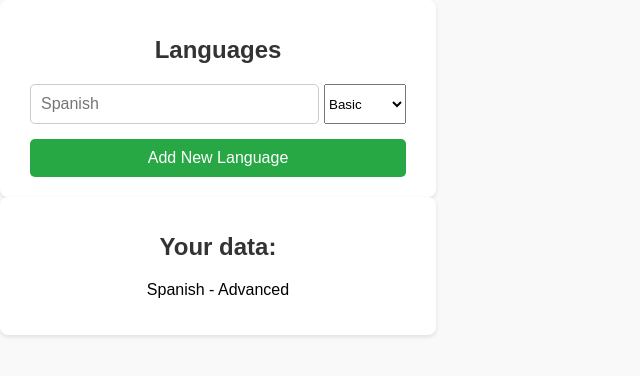
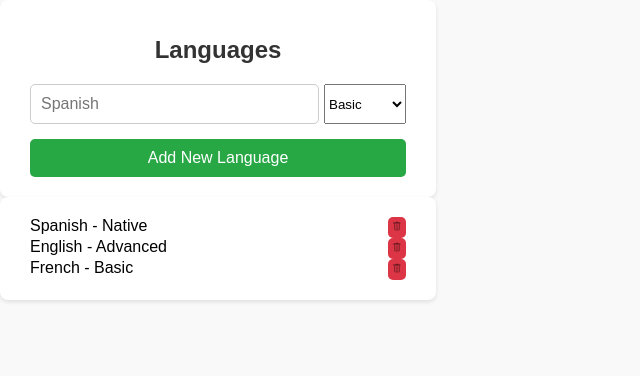
Before and after one commit to ArtSN7/CV-Generator, a React (Vite) app: page / in a window 1280 px wide. Shown: the top 376 px of the page, without its empty margins (0-640 px from the left). Built offline with nearby package versions, Linux system fonts and the light colour scheme.

Commit message:
adding list of languages

```diff
--- a/src/components/languages.jsx
+++ b/src/components/languages.jsx
@@ -1,6 +1,32 @@
 import '../styles/languages.css';
+import deleteIcon from '../data/delete.svg';
+import React, { useState } from 'react';
+
+const lang_list = [
+    {id:crypto.randomUUID(), language: "Spanish", level: "Native"},
+    {id:crypto.randomUUID(), language: "English", level: "Advanced"},
+    {id:crypto.randomUUID(), language: "French", level: "Basic"}
+];
+
+function handleDeleteLanguage(id) {
+    setLanguages(languages.filter(lang => lang.id !== id));
+}
+
+function handleAddLanguage() {
+    if (newLanguage && newLevel) {
+        const newLang = { id: crypto.randomUUID(), language: newLanguage, level: newLevel };
+        setLanguages([...languages, newLang]);
+        setNewLanguage('');
+        setNewLevel('');
+    }
+}
 
 function Languages() {
+
+    const [languages, setLanguages] = useState(lang_list);
+    const [newLanguage, setNewLanguage] = useState('');
+    const [newLevel, setNewLevel] = useState('');
+
 
     return (
         <>
@@ -15,18 +41,24 @@ function Languages() {
                     <option value="native">Native</option>
                 </select>
                 </div>
-                <button type="button">Add New Language</button>
+                <button type="button" onClick={handleAddLanguage}>Add New Language</button>
             </form>
         </div>
-        <div class="form-container">
+        <div className="form-container">
+                {languages.map(lang => (
 
-            <h1>Your data:</h1>
+                    <div className="list"key={lang.id}>
+                        <p1>{lang.language} - {lang.level}</p1>
+                        <button id="delete_btn" onClick={() => handleDeleteLanguage(lang.id)}>
+                            <img src={deleteIcon} alt="Delete Icon" width="12" height="12" />
+                        </button>
+                    </div>
 
-            <p>Spanish - Advanced</p>
-
+                ))}
         </div>
         </>
     );
 }
 
+
 export default Languages;
--- a/src/styles/languages.css
+++ b/src/styles/languages.css
@@ -65,3 +65,20 @@ button {
 button:hover {
     background-color: #218838;
 }
+
+#delete_btn {
+    font-size: 0.8rem;
+    padding: 3px 3px;
+    background-color: #dc3545;
+    color: #fff;
+    border: none;
+    border-radius: 5px;
+    cursor: pointer;
+    transition: background-color 0.3s ease;
+}
+
+.list{
+    display: flex;
+    flex-direction: row;
+    justify-content: space-between;
+}
```
Also changed, not shown: src/data/delete.svg (added).
